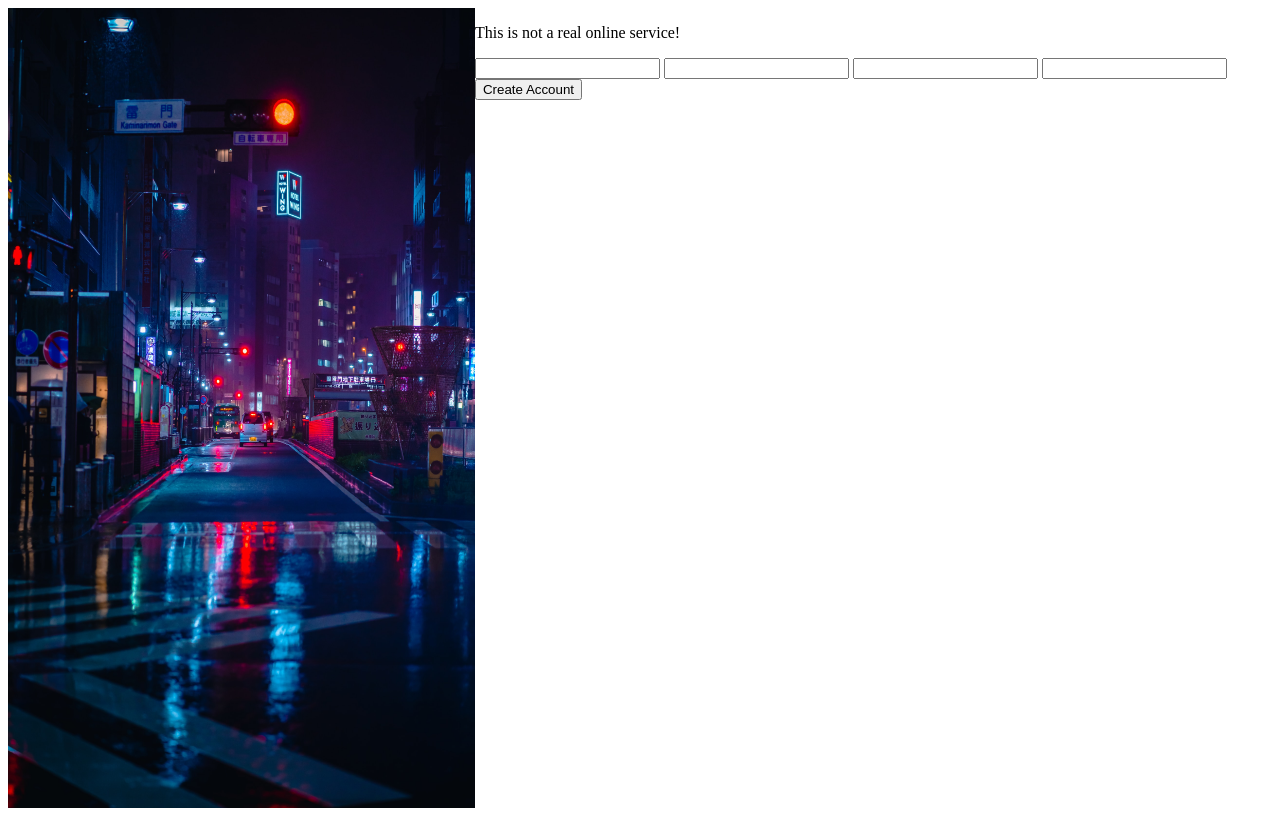
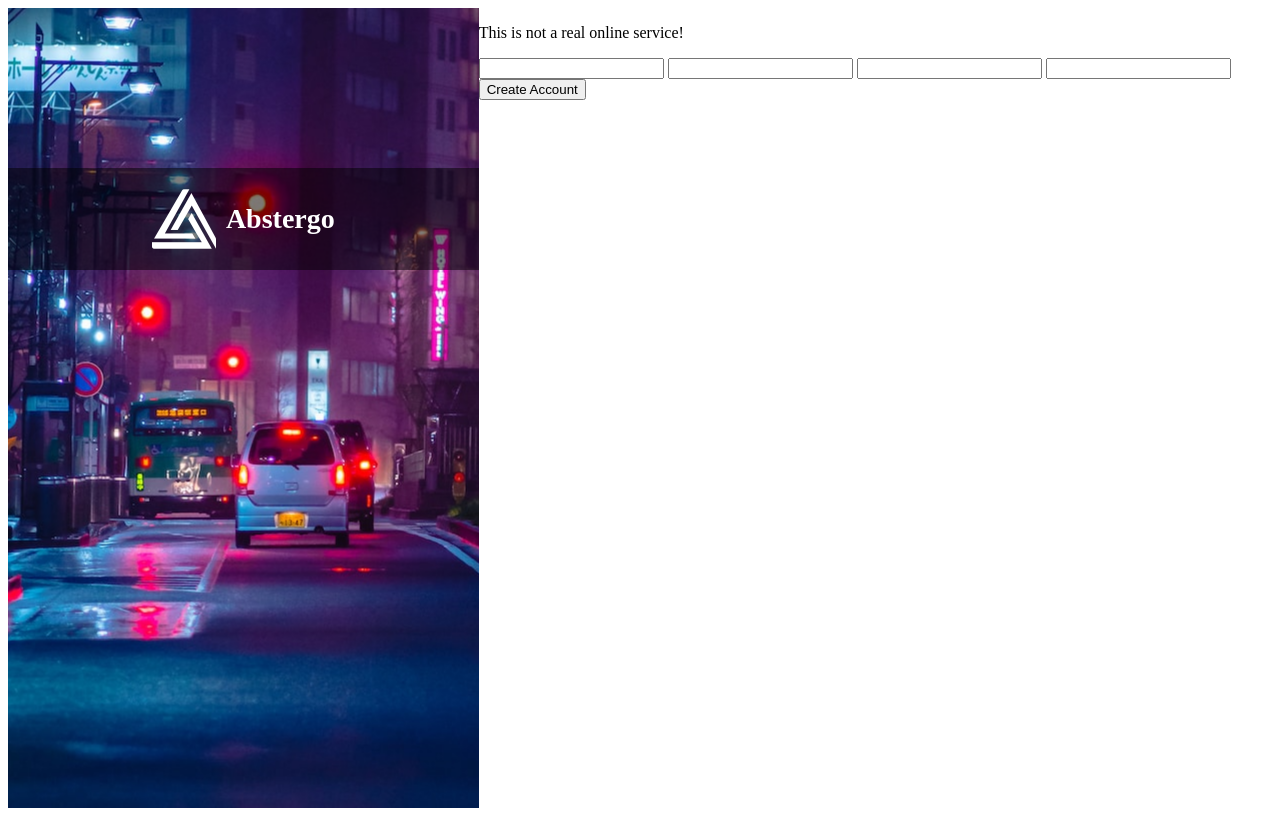
Before and after one commit to ColumMaher/practice-form, a plain HTML site: page index.html in a window 1280 px wide. Drawn offline with Linux system fonts and the light colour scheme.

Commit message:
Logo style

```diff
--- a/index.html
+++ b/index.html
@@ -9,7 +9,10 @@
 <body>
     <div class="container">
         <div class="side-img">
-            <img src="images/valentin-beauvais-yVUQlyRlJSw-unsplash.jpg" alt="sidebar image">
+            <div class="logo">
+                <img src="images/triangular-logo.png" alt="Logo">
+                <h1>Abstergo</h1>
+            </div>
         </div>
         <div class="container-column">
             <div>
--- a/styles.css
+++ b/styles.css
@@ -4,12 +4,34 @@
 }
 
 .side-img{
-    width: 40%;
+    width: min(40vw, 800px);
+    position: relative;
+    background-image: url("images/valentin-beauvais-yVUQlyRlJSw-unsplash.jpg");
+    background-position: center;
+    background-size: auto;
+}
+
+.logo{
+    display: flex;
+    justify-content: center;
+    align-items: center;
+    margin-top: 20vh;
+    padding: 16px;
+    background: rgb(0, 0, 0, 0.5);
+
+    gap: 10px;
+}
+
+h1{
+    color: white;
+    font-size: 28px;
+    font-weight: bold;
 }
 
 img {
-    height: 100vh;
-    width: 100%;
+    height: 64px;
+    width: 64px;
+    filter: invert(100%);
 }
 
 .container-column {
```
Also changed, not shown: images/triangular-logo.png (added).
